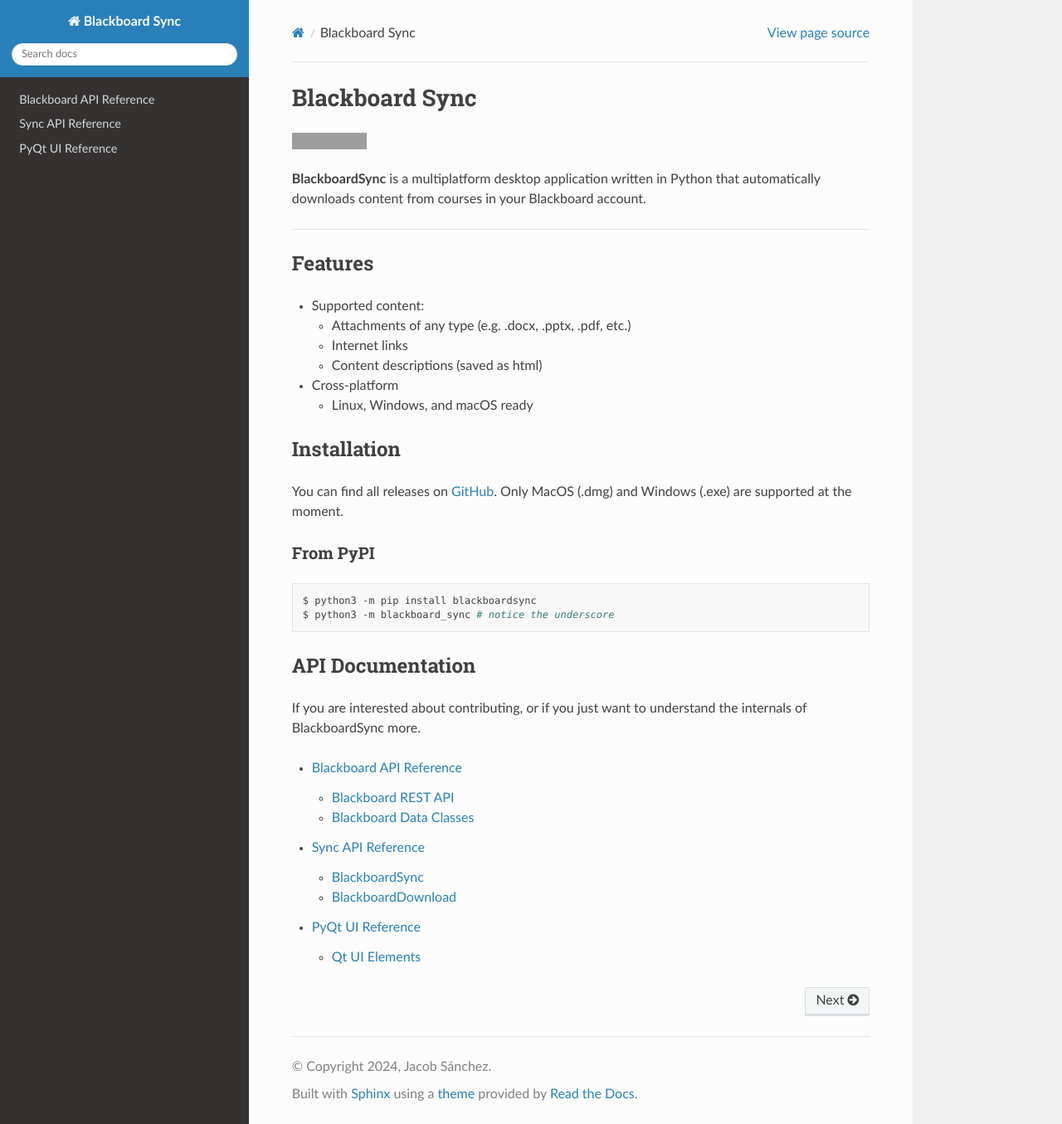
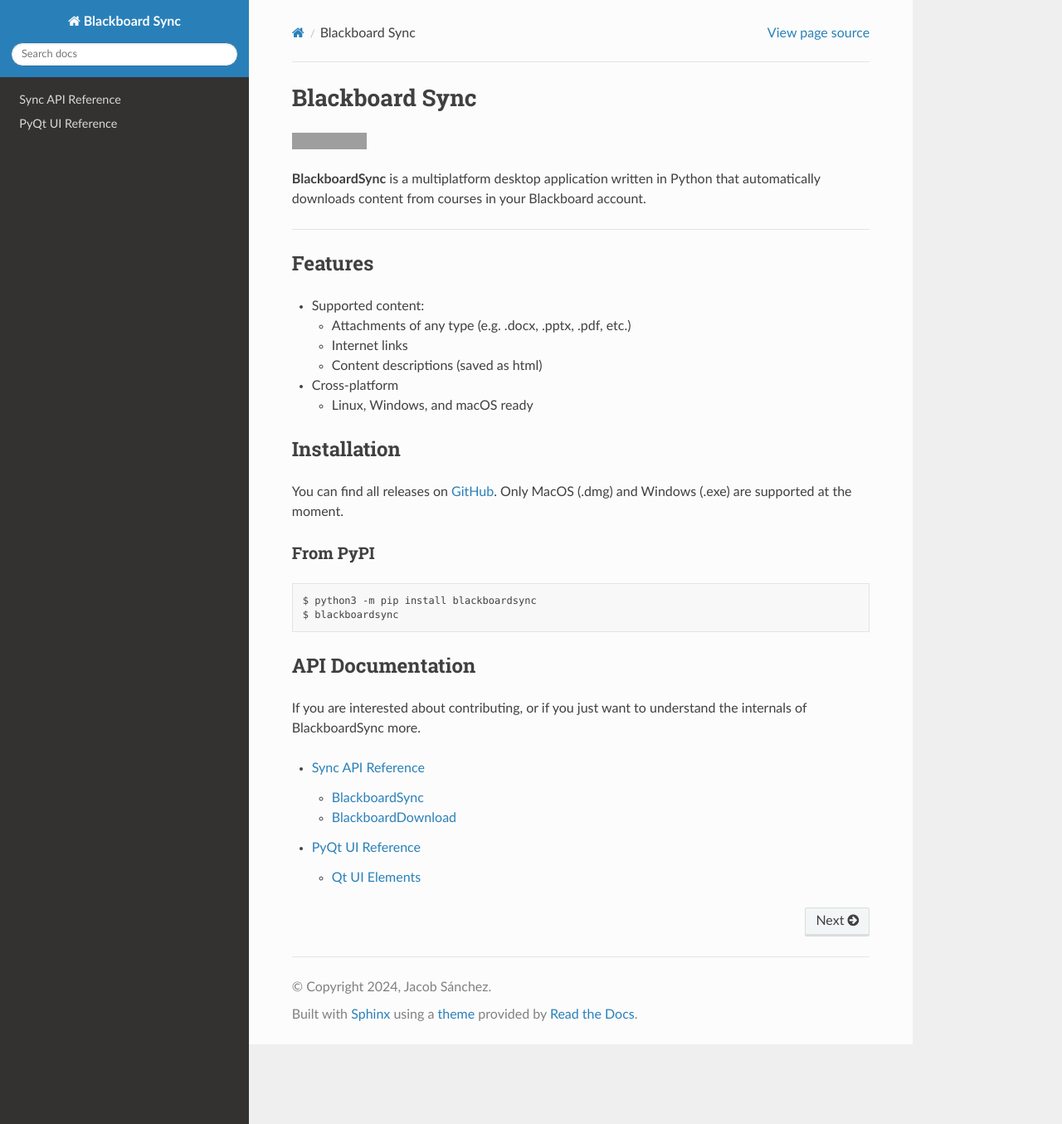
Before and after one commit to sanjacob/BlackboardSync, a Sphinx documentation site: the page built from docs/index.rst, in a window 1280 px wide and 1355 px high. Shown: the whole window at 83% size. Built offline with Sphinx 7.4.7 and the Read the Docs theme 3.1.0, drawn with Linux system fonts in a browser that asks for light colours; grey boxes are pictures that could not be loaded.

Commit message:
Update docs requirements and remove blackboard api page (#421)

```diff
--- a/docs/conf.py
+++ b/docs/conf.py
@@ -15,6 +15,7 @@
 sys.path.insert(0, os.path.abspath('..'))
 
 from importlib.metadata import version as get_version
+from importlib.metadata import PackageNotFoundError
 
 from blackboard_sync import __about__
 
@@ -25,7 +26,11 @@
 author = __about__.__author__
 
 # The full version, including alpha/beta/rc tags
-release = get_version("blackboard_sync")
+try:
+    release = get_version("blackboard_sync")
+except PackageNotFoundError as e:
+    release = "0.0.1"
+
 version = ".".join(release.split('.')[:2])
 
 # -- General configuration ---------------------------------------------------
--- a/docs/dev/bb_api.rst
+++ /dev/null
@@ -1,20 +0,0 @@
-.. _bb_api:
-
-Blackboard API Reference
-========================
-
-Blackboard REST API
--------------------
-
-REST API call parameters must be specified in keyword form.
-
-.. automodule:: blackboard_sync.blackboard.api
-    :members:
-    :undoc-members:
-
-Blackboard Data Classes
------------------------
-
-.. automodule:: blackboard_sync.blackboard.blackboard
-    :members:
-    :undoc-members:
--- a/docs/dev/qt_api.rst
+++ b/docs/dev/qt_api.rst
@@ -6,7 +6,7 @@
 Qt UI Elements
 --------------
 
-.. automodule:: blackboard_sync.qt.qt_elements
+.. automodule:: blackboard_sync.qt
     :members:
     :undoc-members:
     :exclude-members: app_logo
--- a/docs/index.rst
+++ b/docs/index.rst
@@ -43,7 +43,7 @@
 .. code-block:: bash
 
    $ python3 -m pip install blackboardsync
-   $ python3 -m blackboard_sync # notice the underscore
+   $ blackboardsync
 
 
 
@@ -56,6 +56,5 @@
 .. toctree::
    :maxdepth: 2
 
-   dev/bb_api
    dev/sync_api
    dev/qt_api
```
Also changed, not shown: docs/requirements.txt (+6 -2 lines), 2 other files.
